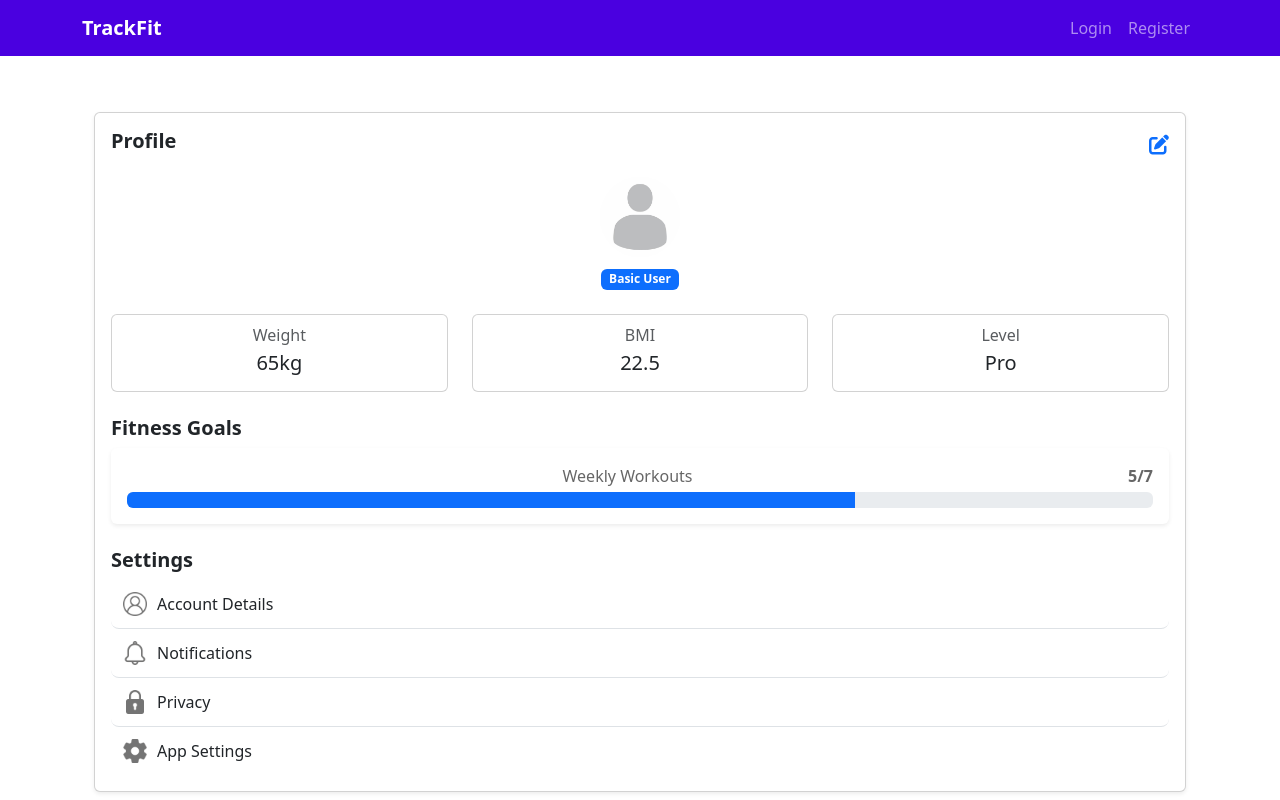
After one commit to Jeoshyung/csci42-gym-app, a Django app: page /profile/ in a window 1280 px wide. The commit adds this page. Run offline with Django 5.2, Linux system fonts and the light colour scheme; some libraries are stand-ins or nearby versions.

Commit message:
Implement skeleton of profile view
This version does not implement user data yet, as it is not yet available

```diff
--- a/core/templates/base.html
+++ b/core/templates/base.html
@@ -32,7 +32,7 @@
                                 {{ user.username }}
                             </a>
                             <ul class="dropdown-menu dropdown-menu-end">
-                                <li><a class="dropdown-item {% if request.path == '/profile/' %}fw-bold{% endif %}" href="#">Profile</a></li>
+                                <li><a class="dropdown-item {% if request.path == '/profile/' %}fw-bold{% endif %}" href="{% url 'profile' %}">Profile</a></li>
                                 <li><a class="dropdown-item {% if request.path == '/settings/' %}fw-bold{% endif %}" href="#">Settings</a></li>
                                 <li><hr class="dropdown-divider"></li>
                                 <li>
--- /dev/null
+++ b/core/templates/profile.html
@@ -0,0 +1,138 @@
+{% extends 'base.html' %}
+{% load form_tags %}
+{% load static %}
+{% block title %}TrackFit - Profile{% endblock %}
+
+{% block content %}
+
+<head>
+    <meta charset="UTF-8">
+    <meta name="viewport" content="width=device-width, initial-scale=1">
+    <title>TrackFit Profile</title>
+    <link href="https://cdn.jsdelivr.net/npm/bootstrap@5.3.0/dist/css/bootstrap.min.css" rel="stylesheet">
+    <script src="https://kit.fontawesome.com/a076d05399.js" crossorigin="anonymous"></script>
+    <style>
+        .profile-img {
+            width: 80px;
+            height: 80px;
+            object-fit: cover;
+            border-radius: 50%;
+        }
+
+        .list-group-item {
+            display: flex;
+            align-items: center;
+            gap: 10px;
+        }
+
+        .profile-stat-card {
+            min-width: 100px;
+        }
+
+
+        .bg-white {
+            background-color: white;
+        }
+
+        .rounded {
+            border-radius: 12 px;
+        }
+
+        .shadow-sm {
+            box-shadow: 0 4px 6px rgba(0, 0, 0, 0.1);
+        }
+
+        .setting-item {
+            display: flex;
+            align-items: center;
+            gap: 10px;
+            background: white;
+            border-radius: 8px;
+            padding: 12px;
+            transition: background-color 0.3s ease;
+        }
+
+        .setting-item:hover {
+            background-color: #f1f1f1;
+            cursor: pointer;
+        }
+
+        .icon-img {
+            width: 24px;
+            height: 24px;
+            filter: invert(50%) sepia(5%) saturate(10%) brightness(90%);
+        }
+    </style>
+</head>
+<body>
+    <div class="container mt-4">
+        <div class="card shadow-sm p-3">
+
+            <div class="d-flex justify-content-between align-items-center">
+                <h5 class="fw-bold">Profile</h5>
+                <i class="fas fa-edit text-primary fs-5"></i>
+            </div>
+
+            <div class="text-center mt-3">
+                <img src="{% static 'images/placeholder_profile.jpg' %}" class="profile-img" alt="Profile Picture">
+                <h4 class="mt-2">{{ user.username }}</h4>
+                <span class="badge bg-primary">Basic User</span>
+            </div>
+
+            <div class="row text-center mt-4">
+                <div class="col">
+                    <div class="card p-2 profile-stat-card">
+                        <p class="mb-1 text-muted">Weight</p>
+                        <h5>65kg</h5>
+                    </div>
+                </div>
+                <div class="col">
+                    <div class="card p-2 profile-stat-card">
+                        <p class="mb-1 text-muted">BMI</p>
+                        <h5>22.5</h5>
+                    </div>
+                </div>
+                <div class="col">
+                    <div class="card p-2 profile-stat-card">
+                        <p class="mb-1 text-muted">Level</p>
+                        <h5>Pro</h5>
+                    </div>
+                </div>
+            </div>
+
+            <div class="mt-4">
+                <h5 class="fw-bold text-start">Fitness Goals</h5>
+                <div class="p-3 rounded shadow-sm bg-white">
+                    <p class="mb-1">Weekly Workouts <span class="float-end fw-semibold">5/7</span></p>
+                    <div class="progress">
+                        <div class="progress-bar bg-primary" role="progressbar" style="width: 71%"></div>
+                    </div>
+                </div>
+            </div>
+
+            <div class="mt-4">
+                <h5 class="fw-bold text-start">Settings</h5> <!-- Left-aligned header -->
+                <ul class="list-group list-group-flush">
+                    <li class="list-group-item setting-item">
+                        <img src="{% static 'images/button_icons/account.png' %}" class="icon-img" alt="Account Icon">
+                        Account Details
+                    </li>
+                    <li class="list-group-item setting-item">
+                        <img src="{% static 'images/button_icons/notification.png' %}" class="icon-img" alt="Notifications Icon">
+                        Notifications
+                    </li>
+                    <li class="list-group-item setting-item">
+                        <img src="{% static 'images/button_icons/privacy.png' %}" class="icon-img" alt="Privacy Icon">
+                        Privacy
+                    </li>
+                    <li class="list-group-item setting-item">
+                        <img src="{% static 'images/button_icons/settings.png' %}" class="icon-img" alt="Settings Icon">
+                        App Settings
+                    </li>
+                </ul>
+            </div>
+        </div>
+    </div>
+</body>
+
+{% endblock %}
--- a/core/urls.py
+++ b/core/urls.py
@@ -1,6 +1,6 @@
 from django.urls import path
 from django.contrib.auth import views as auth_views
-from .views import login_view, register_view, index_view
+from .views import login_view, register_view, index_view, profile_view
 from django.contrib.auth.views import LogoutView
 
 urlpatterns = [
@@ -8,6 +8,7 @@ urlpatterns = [
     path('register/', register_view, name='register'),
     path('logout/', LogoutView.as_view(next_page='login'), name='logout'),
     path('', index_view, name='index'),
+    path("profile/", profile_view, name="profile"),
     path('password-reset/', auth_views.PasswordResetView.as_view(), name='password_reset'),
 ]
 from django.contrib.auth import views as auth_views
--- a/core/views.py
+++ b/core/views.py
@@ -37,3 +37,6 @@ def register_view(request):
 @login_required
 def index_view(request):
     return render(request, 'index.html')
+
+def profile_view(request):
+    return render(request, 'profile.html')
```
